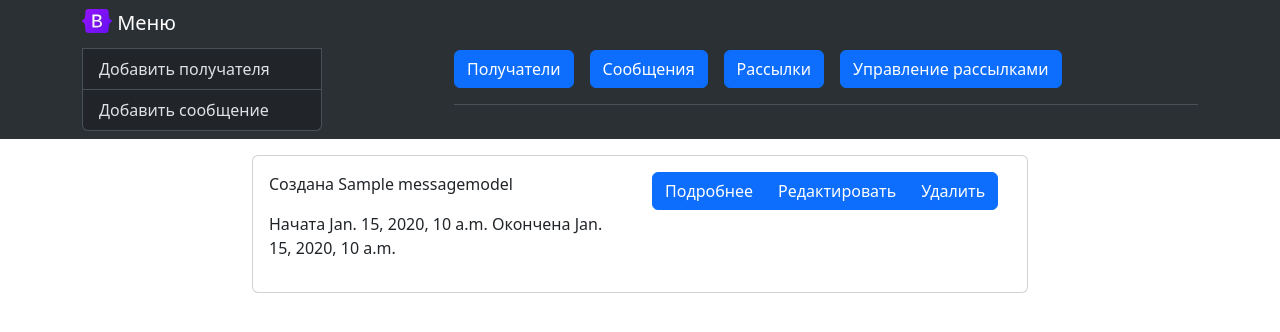
After one commit to Alex-Winterfish/course_work_4_django, a Django app: page /web_mailing/mailing/ in a window 1280 px wide. The commit adds this page. Shown: the top 332 px of the page. Run offline with Django 5.2, Linux system fonts and the light colour scheme; tables that the repository leaves empty hold one stand-in row (values such as "Sample post"); some libraries are stand-ins or nearby versions.

Commit message:
написан шаблон для списка рассылок

```diff
--- a/web_mailing/models.py
+++ b/web_mailing/models.py
@@ -32,9 +32,19 @@ class MessageModel(models.Model):
 
 class MailingModel(models.Model):
     '''Модель рассылки'''
+    CREATED = "Создана"
+    STARTED = "Начата"
+    ENDED = "Окончена"
+
+    STATUS_IN_CHOICES = [
+        (CREATED, "Создана"),
+        (STARTED, "Начата"),
+        (ENDED, "Окончена"),
+    ]
+
     start = models.DateTimeField(auto_now_add=True, verbose_name="дата и время первой отправки")
     end = models.DateTimeField(verbose_name="дата и время окончания отправки")
-    status = models.CharField(max_length=9, verbose_name="статус рассылки")
+    status = models.CharField(choices=STATUS_IN_CHOICES, verbose_name="статус рассылки")
     message = models.ForeignKey(MessageModel, on_delete=models.CASCADE, verbose_name="сообщения для отправки")
     recipients = models.ManyToManyField(ClientModel, verbose_name="получатели")
 
@@ -49,8 +59,17 @@ class MailingModel(models.Model):
 
 class MailingAttemptModel(models.Model):
     '''Модель попытка рассылки'''
+    SUCCESS = "Успешно"
+    FAIL = "Не успешно"
+
+    STATUS_IN_CHOICES = [
+        (SUCCESS, "Успешно"),
+        (FAIL, "Не успешно"),
+    ]
+
+
     attempt_start = models.DateTimeField(auto_now=True, verbose_name="дата и время попытки")
-    status = models.CharField(max_length=10, verbose_name="статус рассылки")
+    status = models.CharField(choices=STATUS_IN_CHOICES, verbose_name="статус попытки")
     server_feedback = models.CharField(max_length=100, verbose_name="ответ почтового сервера")
     mailing = models.ForeignKey(MailingModel, on_delete=models.CASCADE, verbose_name="рассылка")
 
--- a/web_mailing/templates/menu.html
+++ b/web_mailing/templates/menu.html
@@ -20,8 +20,8 @@
   <li class="nav-item mt-3 mb-3 me-3"><a href="{% url 'web_mailing:messages_list' %}">
       <button type="button" class="btn btn-primary">Сообщения</button></a>
   </li>
-  <li class="nav-item mt-3 mb-3 me-3">
-    <button type="button" class="btn btn-primary">Рассылки</button>
+  <li class="nav-item mt-3 mb-3 me-3"><a href="{% url 'web_mailing:mailing_list' %}">
+    <button type="button" class="btn btn-primary">Рассылки</button></a>
   </li>
   <li class="nav-item mt-3 mb-3 me-3">
     <button type="button" class="btn btn-primary">Управление рассылками</button>
--- /dev/null
+++ b/web_mailing/templates/web_mailing/mailingmodel_list.html
@@ -0,0 +1,34 @@
+{% extends 'base.html' %}
+
+{% block title %} Список клиентов {% endblock %}
+
+{% block content %}
+{% include 'menu.html' %}
+
+{% for mailing in object_list %}
+
+
+<div class="container  mt-3" style="width:50rem">
+
+    <div class="card">
+        <div class="row">
+        <div class="col-6">
+<div class="card-body">
+
+            <p>{{ mailing.status }}  {{ mailing.message }}</p>
+    <p>Начата {{ mailing.start }} Окончена {{ mailing.end }}</p>
+</div>
+
+        </div>
+        <div class="col-6">
+ <div class="btn-group" role="group">
+    <a href="#" class="btn btn-primary mt-3 mb-3">Подробнее</a>
+    <a href="#" class="btn btn-primary mt-3 mb-3">Редактировать</a>
+    <a href="#" class="btn btn-primary mt-3 mb-3">Удалить</a>
+    </div>
+        </div>
+        </div></div>
+</div>
+
+{% endfor %}
+{% endblock %}
--- a/web_mailing/urls.py
+++ b/web_mailing/urls.py
@@ -1,6 +1,7 @@
 from django.urls import path
 from web_mailing.apps import WebMailingConfig
-from .views import ClientView, ClientCreate, ClientDetail, ClientUpdate, ClientDelite, MessageView, MessageDetail, MessageCreate, MessageUpdate, MessageDelete
+from .views import (ClientView, ClientCreate, ClientDetail, ClientUpdate, ClientDelite,
+                    MessageView, MessageDetail, MessageCreate, MessageUpdate, MessageDelete, MailingView)
 
 app_name = WebMailingConfig.name
 
@@ -14,5 +15,6 @@ urlpatterns = [
     path("message_detail/<int:pk>", MessageDetail.as_view(), name="message_detail"),
     path("message_create/", MessageCreate.as_view(), name="message_create"),
     path("message_update/<int:pk>", MessageUpdate.as_view(), name="message_update"),
-    path("message_delete/<int:pk>", MessageDelete.as_view(), name="message_delete")
+    path("message_delete/<int:pk>", MessageDelete.as_view(), name="message_delete"),
+    path("mailing/", MailingView.as_view(), name="mailing_list")
 ]
--- a/web_mailing/views.py
+++ b/web_mailing/views.py
@@ -1,6 +1,6 @@
 from django.urls import reverse_lazy
 from django.views.generic import DetailView, ListView, CreateView, UpdateView, DeleteView
-from .models import ClientModel, MessageModel
+from .models import ClientModel, MessageModel, MailingModel, MailingAttemptModel
 
 class ClientView(ListView):
     model = ClientModel
@@ -52,3 +52,6 @@ class MessageUpdate(UpdateView):
 class MessageDelete(DeleteView):
     model = MessageModel
     success_url = reverse_lazy("web_mailing:messages_list")
+
+class MailingView(ListView):
+    model = MailingModel
```
Also changed, not shown: web_mailing/migrations/0003_alter_mailingattemptmodel_status_and_more.py (added).
